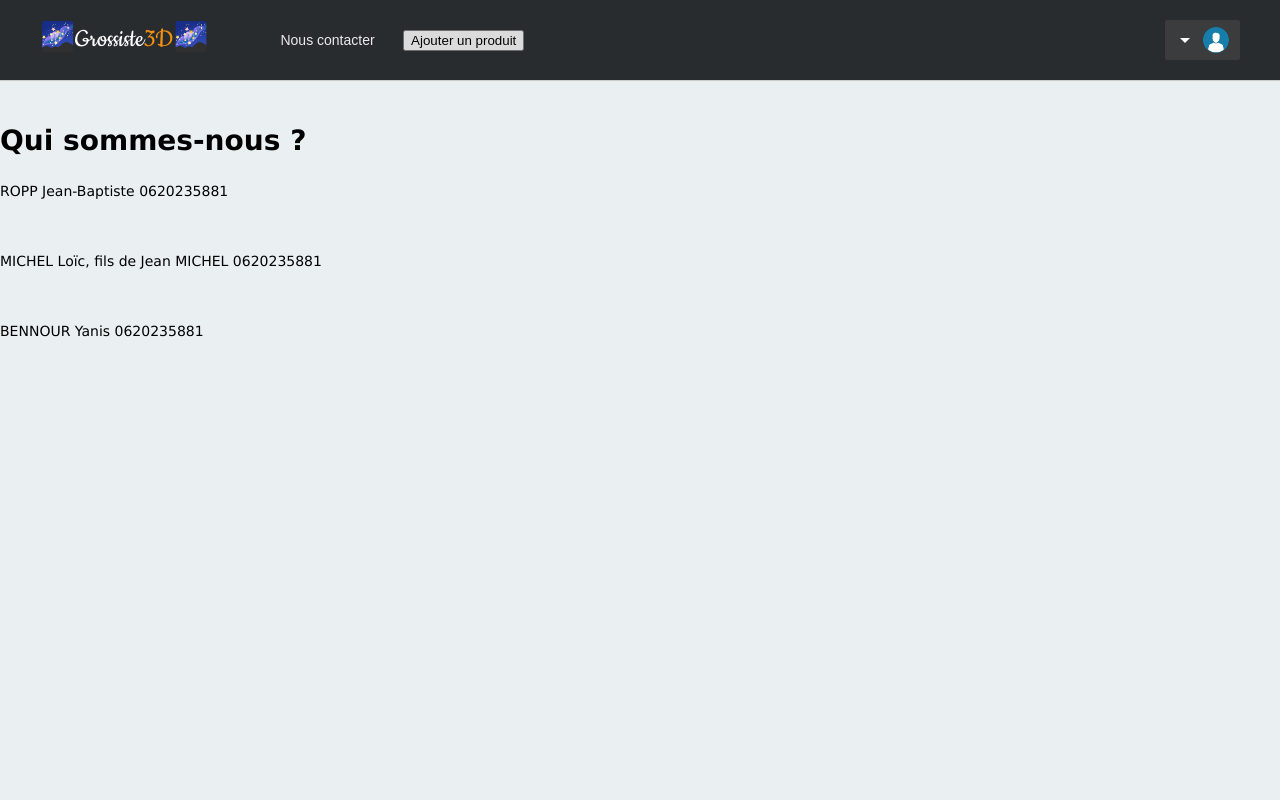
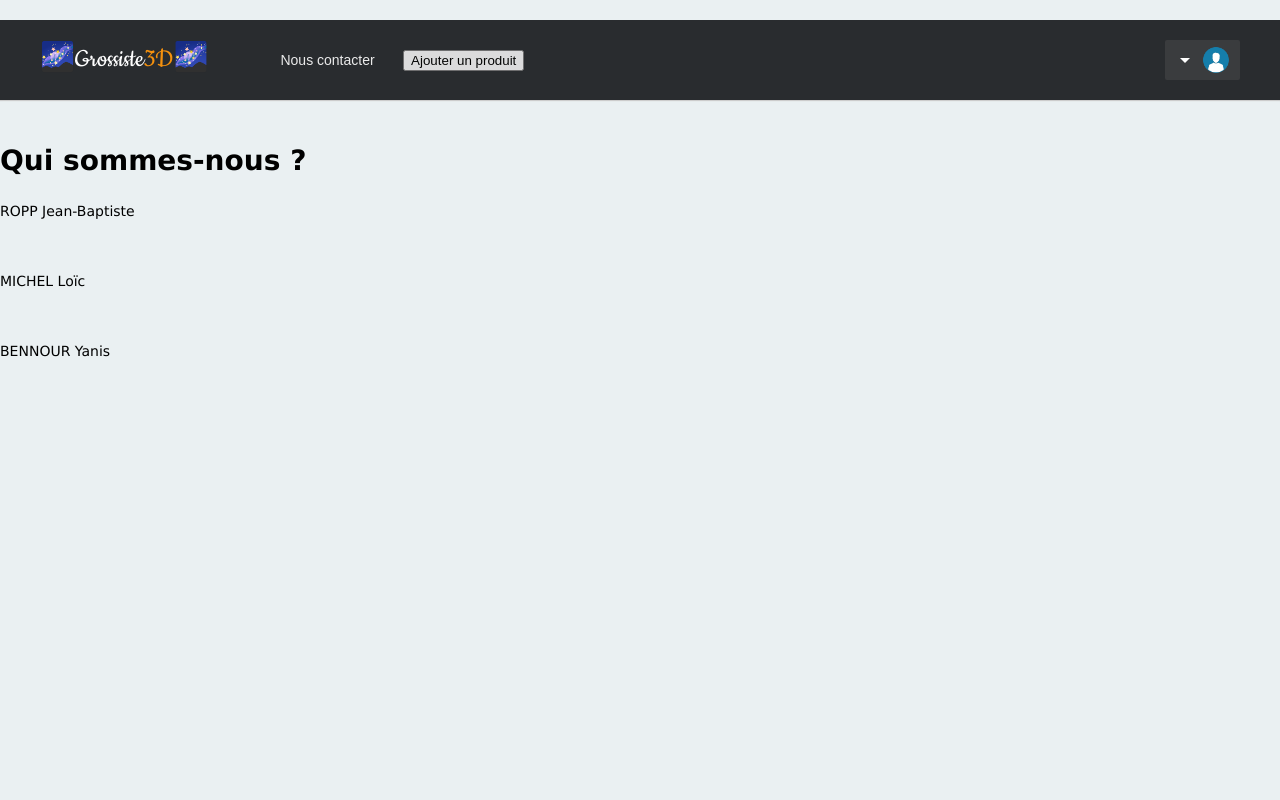
Before and after one commit to Nebulleux/ProjetSQL, a PHP site: page /contact_op.php in a window 1280 px wide. Run offline with PHP 8.4, Linux system fonts and the light colour scheme; some libraries are stand-ins or nearby versions.

Commit message:
img update

```diff
--- a/_adm/contact_op.php
+++ b/_adm/contact_op.php
@@ -19,11 +19,11 @@ include("configCSS_adm.html");
         <br>
         <h1>Qui sommes-nous ?</h1>
 
-        <p> ROPP Jean-Baptiste 0620235881</p>
+        <p> ROPP Jean-Baptiste</p>
         <br>
-        <p> MICHEL Loïc, fils de Jean MICHEL 0620235881</p>
+        <p> MICHEL Loïc</p>
         <br>
-        <p> BENNOUR Yanis 0620235881</p>
+        <p> BENNOUR Yanis</p>
         <br><br><br>
 
     </div>
--- a/_adm/produit_op.php
+++ b/_adm/produit_op.php
@@ -18,8 +18,7 @@ echo "<br><br><br>";
 
 $connectaumax = $conn->query("SELECT * FROM product WHERE id = ".$idget);
 while ($row = $connectaumax->fetch_assoc()) {
-	echo (empty($row['image'])) ? 'NA' : '<img class="fit-picture"'."src=".$row['image'].">";
-
+	echo (empty($row['image'])) ? '<img class="fit-picture"'."src=../assets/no_image.jpg".">" : '<img class="fit-picture"'."src=../".$row['image'].">";
 	echo "<br>";
 
 	echo "Libellé: ";
--- a/_adm/update_product.php
+++ b/_adm/update_product.php
@@ -77,7 +77,6 @@ echo '<input type="text" name="image" value="'.$ima.'"> <br>"';
 
 <?php
 if (!empty($_POST)) {
-//    if (!empty($_POST['category']) && (!empty($_POST['label'])) && !empty($_POST['description']) && !empty($_POST['poids']) && !empty($_POST['couleur']) && !empty($_POST['dimensions']) && !empty($_POST['diamètre_filament']) && !empty($_POST['prix_HT']) && !empty($_POST['précision']) && !empty($_POST['temperature_transi_vitreuse']) && !empty($_POST['temperature_point_de_fusion'])) {
 	    $sql = "UPDATE product SET catégorie='".$_POST['category']."', libellé='".$_POST['label']."', description='".$_POST['description']."', poids='".$_POST['poids']."', couleur='".$_POST['couleur']."', dimensions='".$_POST['dimensions']."', diamètre_filament='".$_POST['diamètre_filament']."', précision='".$_POST['précision']."', temperature_transi_vitreuse='".$_POST['temperature_transi_vitreuse']."', temperature_point_de_fusion='".$_POST['temperature_point_de_fusion']."', prix_HT=".$_POST['prix_HT'].", image='".$_POST['image']."' WHERE id=".$_GET['id'];
 	    if (mysqli_query($conn, $sql)) {
       		echo "Produit modifié avec succès";
@@ -122,7 +121,6 @@ if (empty($_POST['temperature_point_de_fusion'])) {
 if (empty($_POST['image'])) {
 	echo "image manquante ! <br>";
 	}
-//}
 
 ?>
 
--- a/assets/style.css
+++ b/assets/style.css
@@ -7,7 +7,9 @@ html{
 body{
 	font:14px/1.5 Arial, Helvetica, sans-serif;
 	padding:0;
-	margin:0;
+	margin:20px auto;
+  color: black;
+  font-family:verdana;
 }
 
 .menu{
@@ -132,12 +134,6 @@ table, td, th{
     color: white;
   }
 
-  body {
-    color: black;
-    font-family:verdana;
-
-  }
-
   #line:hover {
     background-color: grey;
     cursor: pointer;
@@ -203,10 +199,13 @@ table, td, th{
 
   .delete:hover {
     background-color: grey;
+    text-decoration: none;
+
   }
 
   .modify {
     font-size: 75px;
+    text-decoration: none;
   }
 
   a:link {
--- a/contact.php
+++ b/contact.php
@@ -18,11 +18,11 @@ include("configCSS.html");
         <br>
         <h1>Qui sommes-nous ?</h1>
 
-        <p> ROPP Jean-Baptiste 0620235881</p>
+        <p> ROPP Jean-Baptiste</p>
         <br>
-        <p> MICHEL Loïc, fils de Jean MICHEL 0620235881</p>
+        <p> MICHEL Loïc</p>
         <br>
-        <p> BENNOUR Yanis 0620235881</p>
+        <p> BENNOUR Yanis</p>
         <br><br><br>
 
     </div>
--- a/main.php
+++ b/main.php
@@ -65,6 +65,7 @@ function grande_fonction($value,$prixminentre,$prixmaxentre,$foo) {
 				echo (empty($value['name'])) ? "<td>".'NA'."</td>" : "<td>".($value['name'])."</td>";
 				echo (empty($value['description'])) ? "<td>".'NA'."</td>" : "<td>".($value['description'])."</td>";
 				echo (empty($value['price'])) ? "<td>".'NA'."</td>" : "<td>".($value['price']*1.2)."</td>";
+				echo (empty($value['rating'])) ? "<td>".'NA'."</td>" : "<td>".($value['rating'])."</td>";
 				$foo = true;
 			}
 	}
@@ -75,6 +76,7 @@ function grande_fonction($value,$prixminentre,$prixmaxentre,$foo) {
 				echo (empty($value['name'])) ? "<td>".'NA'."</td>" : "<td>".($value['name'])."</td>";
 				echo (empty($value['description'])) ? "<td>".'NA'."</td>" : "<td>".($value['description'])."</td>";
 				echo (empty($value['price'])) ? "<td>".'NA'."</td>" : "<td>".($value['price']*1.2)."</td>";
+				echo (empty($value['rating'])) ? "<td>".'NA'."</td>" : "<td>".($value['rating'])."</td>";
 				$foo = true;
 			}
 	}
@@ -86,6 +88,7 @@ function grande_fonction($value,$prixminentre,$prixmaxentre,$foo) {
 				echo (empty($value['name'])) ? "<td>".'NA'."</td>" : "<td>".($value['name'])."</td>";
 				echo (empty($value['description'])) ? "<td>".'NA'."</td>" : "<td>".($value['description'])."</td>";
 				echo (empty($value['price'])) ? "<td>".'NA'."</td>" : "<td>".($value['price']*1.2)."</td>";
+				echo (empty($value['rating'])) ? "<td>".'NA'."</td>" : "<td>".($value['rating'])."</td>";
 				$foo = true;
 			}
 	}
@@ -95,6 +98,7 @@ function grande_fonction($value,$prixminentre,$prixmaxentre,$foo) {
 		echo (empty($value['name'])) ? "<td>".'NA'."</td>" : "<td>".($value['name'])."</td>";
 		echo (empty($value['description'])) ? "<td>".'NA'."</td>" : "<td>".($value['description'])."</td>";
 		echo (empty($value['price'])) ? "<td>".'NA'."</td>" : "<td>".($value['price']*1.2)."</td>";
+		echo (empty($value['rating'])) ? "<td>".'NA'."</td>" : "<td>".($value['rating'])."</td>";
 		$foo = true;
 	}
 }
--- a/produit.php
+++ b/produit.php
@@ -19,6 +19,9 @@ echo "<br><br><br>";
 
 $connectaumax = $conn->query("SELECT * FROM product WHERE id = ".$idget);
 while ($row = $connectaumax->fetch_assoc()) {
+	echo (empty($row['image'])) ? '<img class="fit-picture"'."src=assets/no_image.jpg".">" : '<img class="fit-picture"'."src=".$row['image'].">";
+	echo "<br>";
+
 	echo "Libellé: ";
 	echo $row['name'];
 	echo "<br>";
```
Also changed, not shown: _adm/main_op.php (+8 -4 lines).
